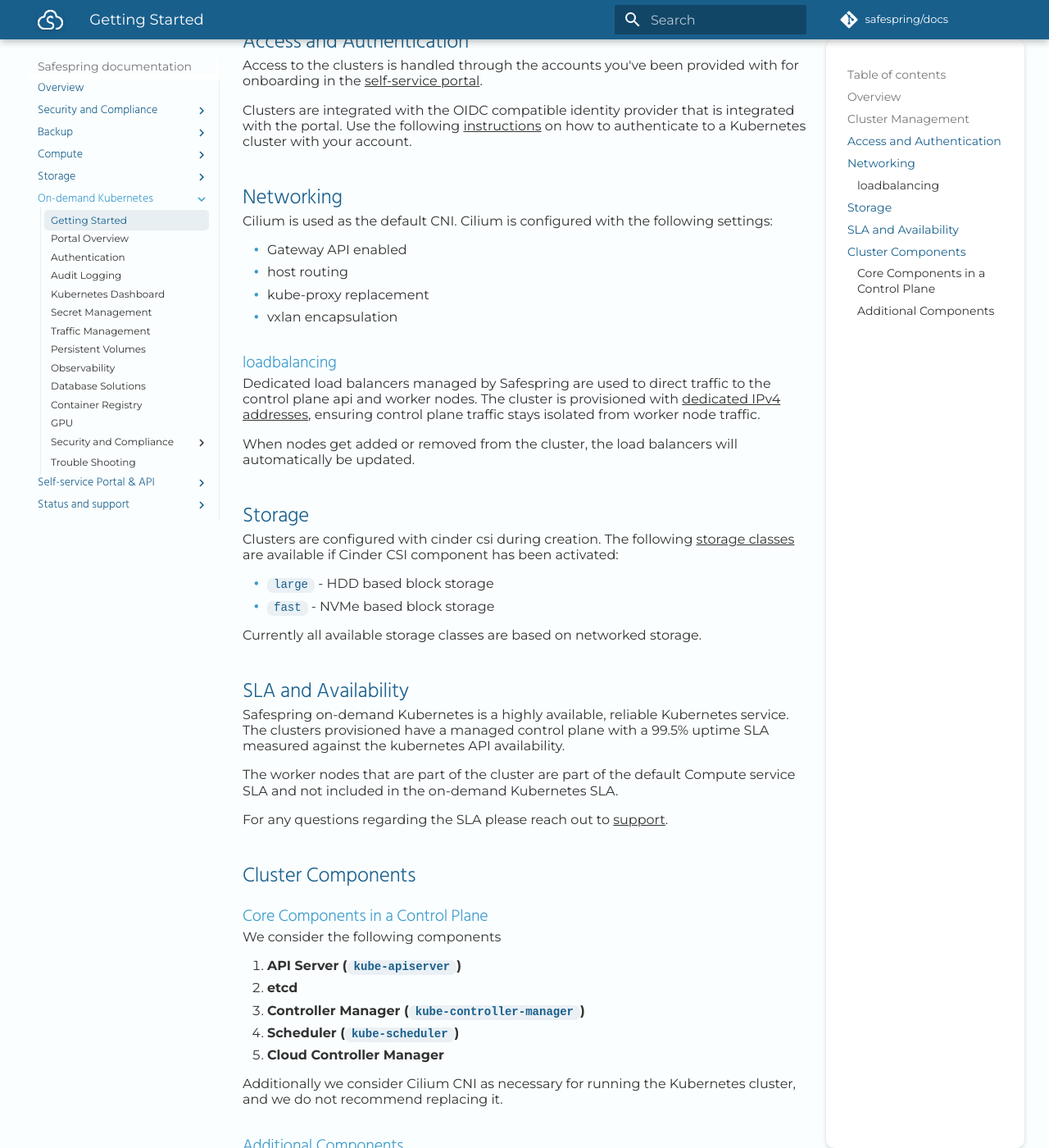
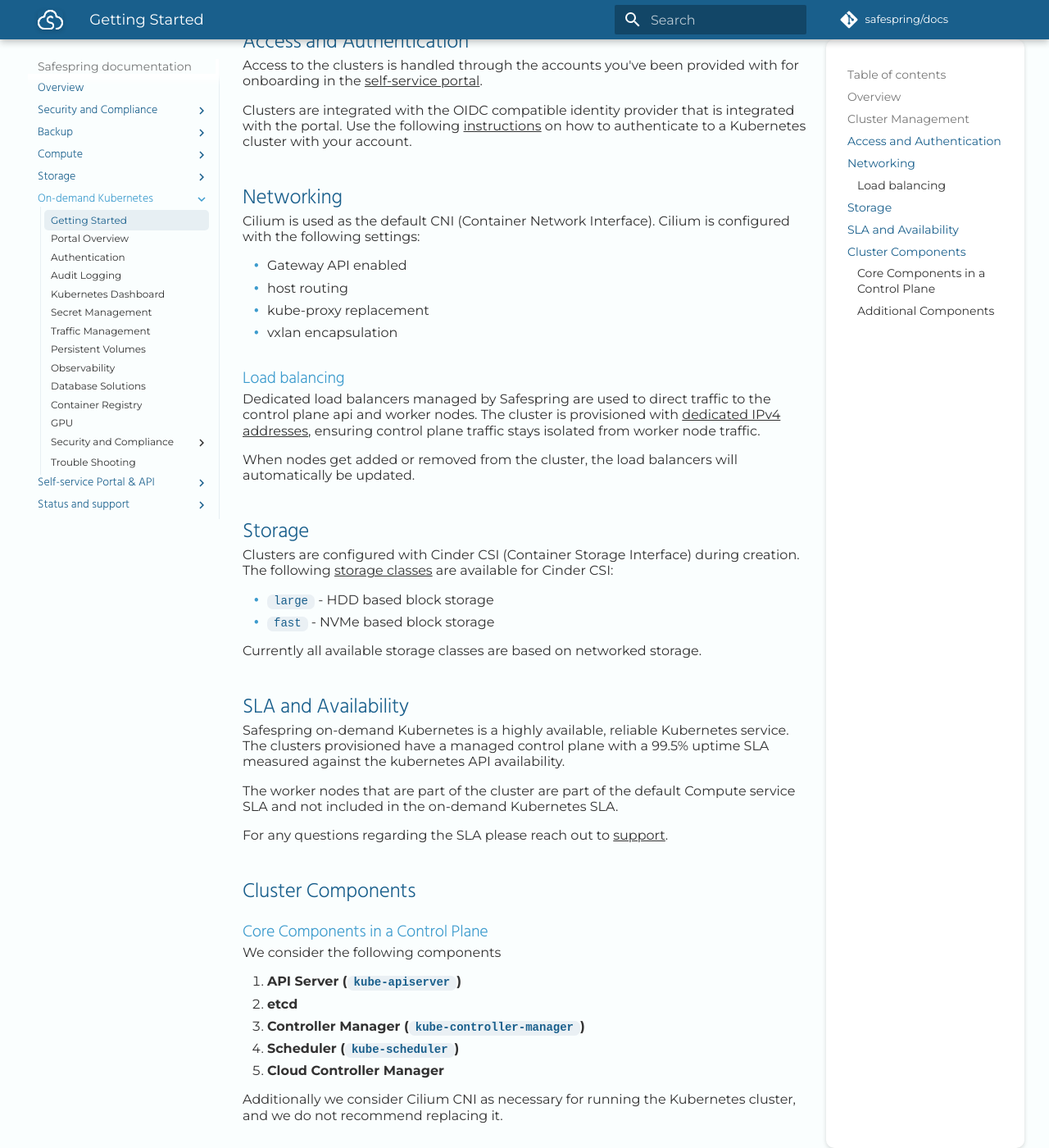
Before and after one commit to safespring/docs, an MkDocs documentation site: the page built from content/kubernetes/getting-started.md, in a window 1280 px wide and 1400 px high, scrolled down 907 px. Shown: the whole window at 82% size. Built offline with MkDocs 1.6.1 and Material for MkDocs 9.7.7, drawn with Linux system fonts in a browser that asks for light colours; some web fonts are replaced; a script that is not in the unit is left out; comment, search, counter and statistics services are not loaded; some of the changed text lies outside the part shown.

```diff
--- a/content/kubernetes/getting-started.md
+++ b/content/kubernetes/getting-started.md
@@ -33,14 +33,14 @@
 
 ## Networking
 
-Cilium is used as the default CNI. Cilium is configured with the following settings:
+Cilium is used as the default CNI (Container Network Interface). Cilium is configured with the following settings:
 
 * Gateway API enabled
 * host routing
 * kube-proxy replacement
 * vxlan encapsulation
 
-### loadbalancing
+### Load balancing
 
 Dedicated load balancers managed by Safespring are used to direct traffic to the control plane api and worker nodes. The cluster is provisioned with [dedicated IPv4 addresses](../compute/loadbalancing.md), ensuring control plane traffic stays isolated from worker node traffic.
 
@@ -48,7 +48,7 @@
 
 ## Storage
 
-Clusters are configured with cinder csi during creation. The following [storage classes](persistent-volumes.md#storage-classes) are available if Cinder CSI component has been activated:
+Clusters are configured with Cinder CSI (Container Storage Interface) during creation. The following [storage classes](persistent-volumes.md#storage-classes) are available for Cinder CSI:
 
 * `large` - HDD based block storage
 * `fast` - NVMe based block storage
```
Also changed, not shown: other parts of content/kubernetes/getting-started.md (+1 -1 lines), content/kubernetes/manage-traffic.md (+3 -4 lines).
